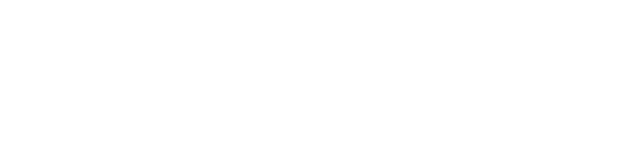
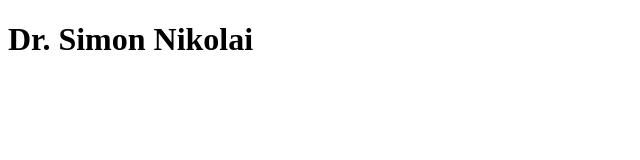
Before and after one commit to kadikbecerrasoliz/microverse1, a plain HTML site: page index.html in a window 1280 px wide. Shown: the whole page, without its empty margins (0-640 px from the left). Drawn offline with Linux system fonts and the light colour scheme.

Commit message:
Story n#2 completed

```diff
--- a/index.html
+++ b/index.html
@@ -22,7 +22,9 @@
 
     -->
 
-    <div id="main"></div>
+    <div id="main">
+      <h1 id="title">Dr. Simon Nikolai</h1>
+    </div>
     <script src="js/index.js"></script>
   </body>
 </html>
```
